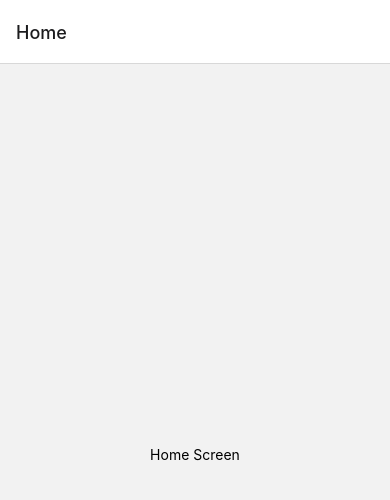
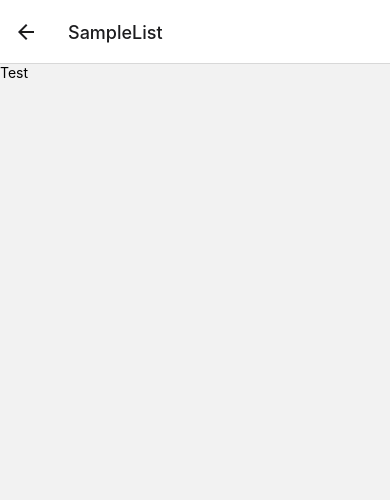
Before and after one commit to RohanK22/todo-react-native, a React Native app: screen /SampleList in a window 390 px wide. Before the commit this address had no page. Shown: the top 500 px of the page. Built offline with nearby package versions, Linux system fonts and the light colour scheme.

Commit message:
Set up basic transition btw views

```diff
--- a/App.js
+++ b/App.js
@@ -1,15 +1,30 @@
 import React, {useState} from 'react';
 import {
-  SafeAreaView, View,Text
+  SafeAreaView, View,Text, Button
 } from 'react-native';
 import { NavigationContainer } from '@react-navigation/native';
 import { createNativeStackNavigator } from '@react-navigation/native-stack';
 
+import ListView from './components/ListsView';
+import List from './components/List';
 
-function HomeScreen() {
+
+function HomeScreen({ navigation }) {
   return (
     <View style={{ flex: 1, alignItems: 'center', justifyContent: 'center' }}>
       <Text>Home Screen</Text>
+      <Button
+        title="Go to Details"
+        onPress={() => navigation.navigate('SampleList')}
+      />
+    </View>
+  );
+}
+
+function DetailsScreen() {
+  return (
+    <View style={{ flex: 1, alignItems: 'center', justifyContent: 'center' }}>
+      <Text>Details Screen</Text>
     </View>
   );
 }
@@ -21,6 +36,8 @@ function App() {
     <NavigationContainer>
       <Stack.Navigator>
         <Stack.Screen name="Home" component={HomeScreen} />
+        <Stack.Screen name="SampleList" component={List} />
+
       </Stack.Navigator>
     </NavigationContainer>
   );
--- /dev/null
+++ b/components/List.js
@@ -0,0 +1,10 @@
+import React, {Component} from 'react';
+import {View, Text} from 'react-native';
+
+class List extends Component {
+    render(){
+        return (<View><Text>Test</Text></View>);
+    }
+}
+
+export default List;
--- /dev/null
+++ b/components/ListsView.js
@@ -0,0 +1,10 @@
+import React, {Component} from 'react';
+import {View, Text} from 'react-native';
+
+class ListsView extends Component {
+    render(){
+        return (<View><Text>Test</Text></View>);
+    }
+}
+
+export default ListsView;
--- a/components/Todo.js
+++ b/components/Todo.js
@@ -13,7 +13,7 @@ const Todo = (props) => {
   const [text, setText] = useState(props.text ? props.text : 'test');
 
   return (
-      <Text style={styles.text}>test</Text>
+      <Text style={styles.text}>{text}</Text>
   );
 }
 
--- a/package.json
+++ b/package.json
@@ -11,9 +11,12 @@
   },
   "dependencies": {
     "@react-native-community/async-storage": "^1.12.1",
+    "@react-navigation/native": "^6.0.2",
     "@react-navigation/native-stack": "^6.0.5",
     "react": "17.0.1",
     "react-native": "0.64.2",
+    "react-native-safe-area-context": "^3.3.0",
+    "react-native-screens": "^3.5.0",
     "react-native-storage": "^1.0.1",
     "react-native-swipe-gestures": "^1.0.5"
   },
```
Also changed, not shown: 1 other file (tests, documents, lock files or other folders).
